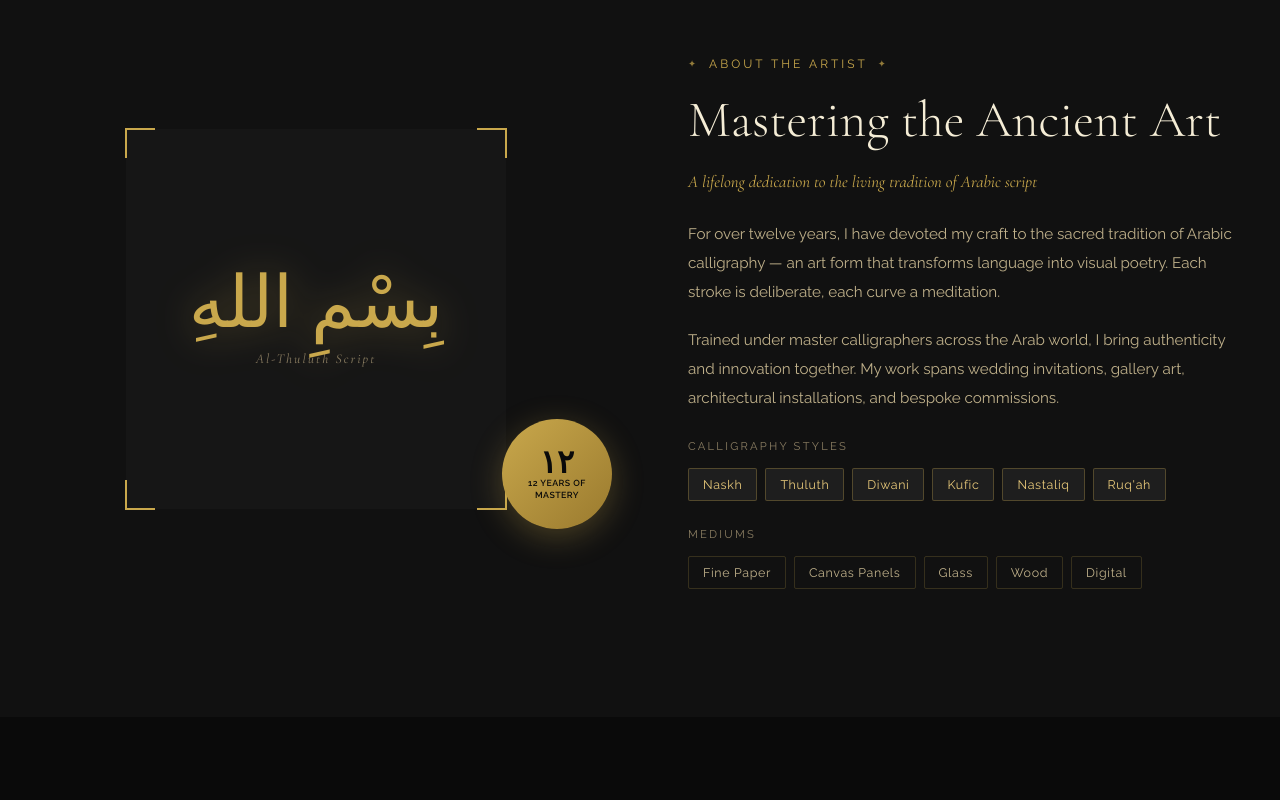
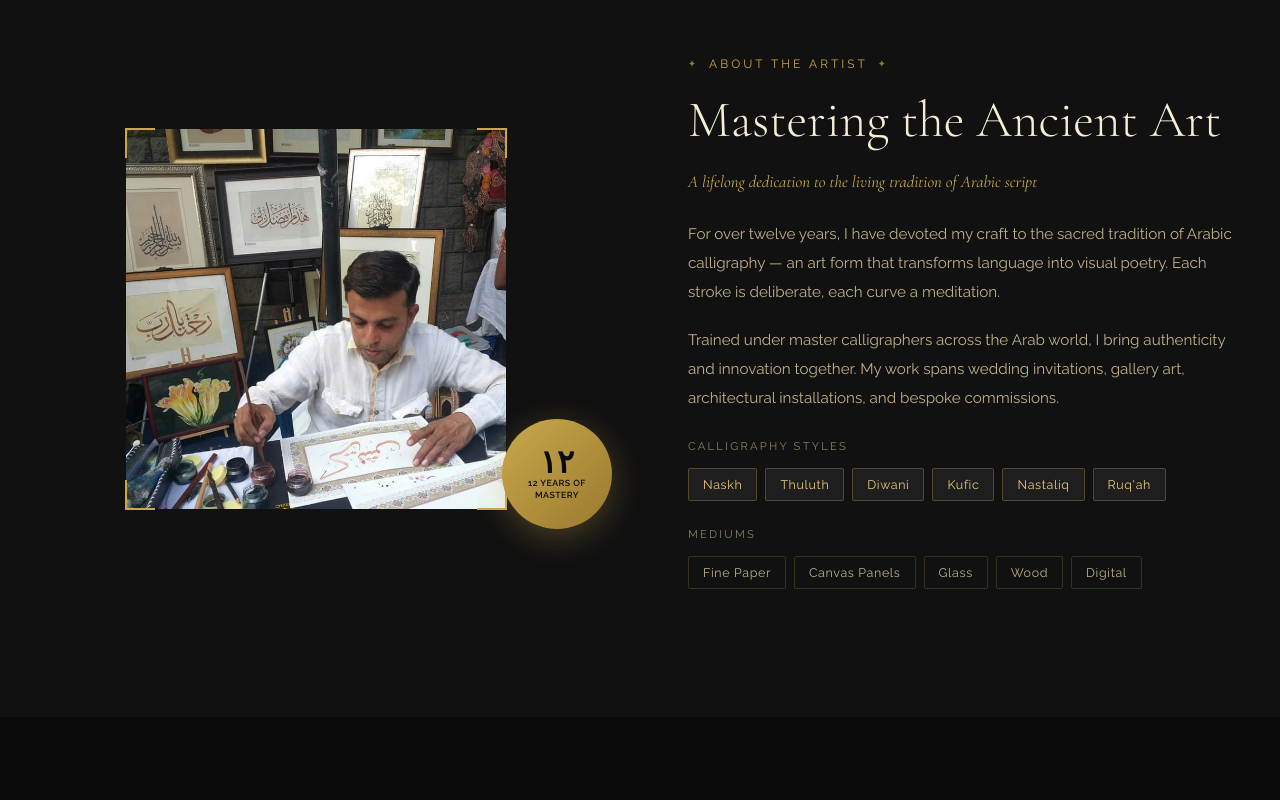
Before and after one commit to gulistaneraza01/calligraphy-facc--2, a React (Vite) app: page / in a window 1280 px wide. Shown: the part 880-1680 px from the top of the page. Built offline with nearby package versions, Linux system fonts and the light colour scheme; a web font is replaced by a local one.

Commit message:
Add profile image to About section, refactor App component imports, and clean up unused code in Navbar and LanguageContext

```diff
--- a/src/App.jsx
+++ b/src/App.jsx
@@ -1,47 +1,46 @@
-import { useEffect, useRef } from 'react'
-import { LanguageProvider } from './context/LanguageContext'
-import Navbar from './components/Navbar'
-import Hero from './components/Hero'
-import About from './components/About'
-import Gallery from './components/Gallery'
-import Services from './components/Services'
-import Process from './components/Process'
-import Testimonials from './components/Testimonials'
-import Contact from './components/Contact'
-import Footer from './components/Footer'
+import { useEffect, useRef } from "react";
+import About from "./components/About";
+import Contact from "./components/Contact";
+import Footer from "./components/Footer";
+import Gallery from "./components/Gallery";
+import Hero from "./components/Hero";
+import Navbar from "./components/Navbar";
+import Process from "./components/Process";
+import Services from "./components/Services";
+import { LanguageProvider } from "./context/LanguageContext";
 
 function AppContent() {
-  const cursorRef = useRef(null)
-  const followerRef = useRef(null)
-  const pos = useRef({ x: 0, y: 0 })
-  const followerPos = useRef({ x: 0, y: 0 })
+  const cursorRef = useRef(null);
+  const followerRef = useRef(null);
+  const pos = useRef({ x: 0, y: 0 });
+  const followerPos = useRef({ x: 0, y: 0 });
 
   useEffect(() => {
     const onMove = (e) => {
-      pos.current = { x: e.clientX, y: e.clientY }
+      pos.current = { x: e.clientX, y: e.clientY };
       if (cursorRef.current) {
-        cursorRef.current.style.left = e.clientX + 'px'
-        cursorRef.current.style.top = e.clientY + 'px'
+        cursorRef.current.style.left = e.clientX + "px";
+        cursorRef.current.style.top = e.clientY + "px";
       }
-    }
+    };
 
-    let raf
+    let raf;
     const animate = () => {
-      followerPos.current.x += (pos.current.x - followerPos.current.x) * 0.12
-      followerPos.current.y += (pos.current.y - followerPos.current.y) * 0.12
+      followerPos.current.x += (pos.current.x - followerPos.current.x) * 0.12;
+      followerPos.current.y += (pos.current.y - followerPos.current.y) * 0.12;
       if (followerRef.current) {
-        followerRef.current.style.left = followerPos.current.x + 'px'
-        followerRef.current.style.top = followerPos.current.y + 'px'
+        followerRef.current.style.left = followerPos.current.x + "px";
+        followerRef.current.style.top = followerPos.current.y + "px";
       }
-      raf = requestAnimationFrame(animate)
-    }
-    raf = requestAnimationFrame(animate)
-    window.addEventListener('mousemove', onMove)
+      raf = requestAnimationFrame(animate);
+    };
+    raf = requestAnimationFrame(animate);
+    window.addEventListener("mousemove", onMove);
     return () => {
-      window.removeEventListener('mousemove', onMove)
-      cancelAnimationFrame(raf)
-    }
-  }, [])
+      window.removeEventListener("mousemove", onMove);
+      cancelAnimationFrame(raf);
+    };
+  }, []);
 
   return (
     <>
@@ -54,12 +53,12 @@ function AppContent() {
         <Gallery />
         <Services />
         <Process />
-        <Testimonials />
+        {/* <Testimonials /> */}
         <Contact />
       </main>
       <Footer />
     </>
-  )
+  );
 }
 
 export default function App() {
@@ -67,5 +66,5 @@ export default function App() {
     <LanguageProvider>
       <AppContent />
     </LanguageProvider>
-  )
+  );
 }
--- a/src/components/About.css
+++ b/src/components/About.css
@@ -55,27 +55,11 @@
 .fc-bl { bottom: -1px; left: -1px; border-width: 0 0 2px 2px; }
 .fc-br { bottom: -1px; right: -1px; border-width: 0 2px 2px 0; }
 
-.calligraphy-demo {
-  display: flex;
-  flex-direction: column;
-  align-items: center;
-  gap: 0.5rem;
-}
-
-.demo-text {
-  font-family: var(--font-arabic-display);
-  font-size: 4.5rem;
-  color: var(--gold);
-  line-height: 1;
-  filter: drop-shadow(0 0 20px rgba(201, 168, 76, 0.4));
-}
-
-.demo-sub {
-  font-family: var(--font-english);
-  font-size: 0.85rem;
-  color: var(--cream-muted);
-  letter-spacing: 0.15em;
-  font-style: italic;
+.profile-image {
+  width: 100%;
+  height: 100%;
+  object-fit: cover;
+  object-position: center;
 }
 
 .experience-badge {
--- a/src/components/About.jsx
+++ b/src/components/About.jsx
@@ -1,8 +1,8 @@
-import { useLang } from '../context/LanguageContext'
-import './About.css'
+import { useLang } from "../context/LanguageContext";
+import "./About.css";
 
 export default function About() {
-  const { t } = useLang()
+  const { t } = useLang();
 
   return (
     <section className="about" id="about">
@@ -13,10 +13,7 @@ export default function About() {
             <div className="frame-corner fc-tr" />
             <div className="frame-corner fc-bl" />
             <div className="frame-corner fc-br" />
-            <div className="calligraphy-demo">
-              <span className="demo-text">بِسْمِ اللهِ</span>
-              <span className="demo-sub">Al-Thuluth Script</span>
-            </div>
+            <img src="/image/profile.JPG" alt="Arabic Calligraphy Artist" className="profile-image" />
           </div>
           <div className="experience-badge">
             <span className="badge-num">١٢</span>
@@ -34,8 +31,10 @@ export default function About() {
           <div className="about-tags-group">
             <p className="tags-label">{t.about.stylesLabel}</p>
             <div className="tags">
-              {t.about.styles.map(s => (
-                <span key={s} className="tag">{s}</span>
+              {t.about.styles.map((s) => (
+                <span key={s} className="tag">
+                  {s}
+                </span>
               ))}
             </div>
           </div>
@@ -43,13 +42,15 @@ export default function About() {
           <div className="about-tags-group">
             <p className="tags-label">{t.about.mediumsLabel}</p>
             <div className="tags">
-              {t.about.mediums.map(m => (
-                <span key={m} className="tag tag-outline">{m}</span>
+              {t.about.mediums.map((m) => (
+                <span key={m} className="tag tag-outline">
+                  {m}
+                </span>
               ))}
             </div>
           </div>
         </div>
       </div>
     </section>
-  )
+  );
 }
--- a/src/components/Navbar.jsx
+++ b/src/components/Navbar.jsx
@@ -17,7 +17,7 @@ export default function Navbar() {
         "gallery",
         "services",
         "process",
-        "reviews",
+        // "reviews",
         "contact",
       ];
       for (const id of sections) {
@@ -46,7 +46,7 @@ export default function Navbar() {
     { id: "gallery", label: t.nav.gallery },
     { id: "services", label: t.nav.services },
     { id: "process", label: t.nav.process },
-    { id: "reviews", label: t.nav.reviews },
+    // { id: "reviews", label: t.nav.reviews },
     { id: "contact", label: t.nav.contact },
   ];
 
@@ -54,7 +54,11 @@ export default function Navbar() {
     <nav className={`navbar ${scrolled ? "scrolled" : ""}`}>
       <div className="nav-inner">
         <button className="nav-logo" onClick={() => scrollTo("home")}>
-          <img src="/image/logo.png" alt="Arabic Calligraphy Logo" className="logo-img" />
+          <img
+            src="/image/logo.png"
+            alt="Arabic Calligraphy Logo"
+            className="logo-img"
+          />
         </button>
 
         <ul className={`nav-links ${menuOpen ? "open" : ""}`}>
--- a/src/context/LanguageContext.jsx
+++ b/src/context/LanguageContext.jsx
@@ -10,7 +10,7 @@ const translations = {
       gallery: 'Gallery',
       services: 'Services',
       process: 'Process',
-      reviews: 'Reviews',
+      // reviews: 'Reviews',
       contact: 'Contact',
     },
     hero: {
```
Also changed, not shown: public/image/profile.JPG (added).
